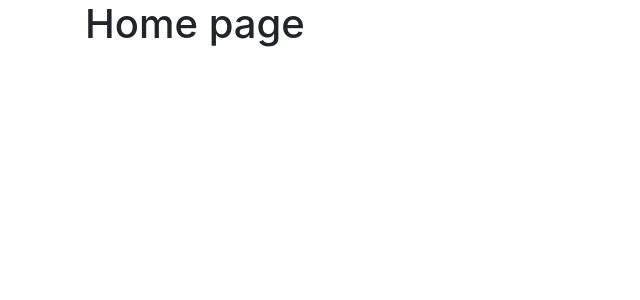
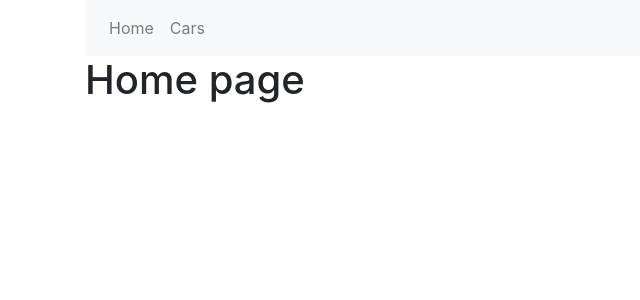
Before and after one commit to Rechetnikov/vue-project, a Vue app: page / in a window 1280 px wide. Shown: the top 300 px of the page, without its empty margins (0-640 px from the left). Built offline with nearby package versions, Linux system fonts and the light colour scheme.

Commit message:
Навигация. Блок 9. Урок 3.

```diff
--- a/src/App.vue
+++ b/src/App.vue
@@ -1,5 +1,18 @@
 <template>
   <div class="container">
+    <nav class="navbar navbar-expand-lg navbar-light bg-light">
+      <div class="collapse navbar-collapse">
+        <ul class="navbar-nav">
+          <li class="nav-item">
+            <router-link class="nav-link" to="/">Home</router-link>
+          </li>
+          <li class="nav-item">
+            <router-link class="nav-link" :to="'/cars'">Cars</router-link>
+          </li>
+        </ul>
+      </div>
+    </nav>
+
     <router-view />
   </div>
 </template>
```
